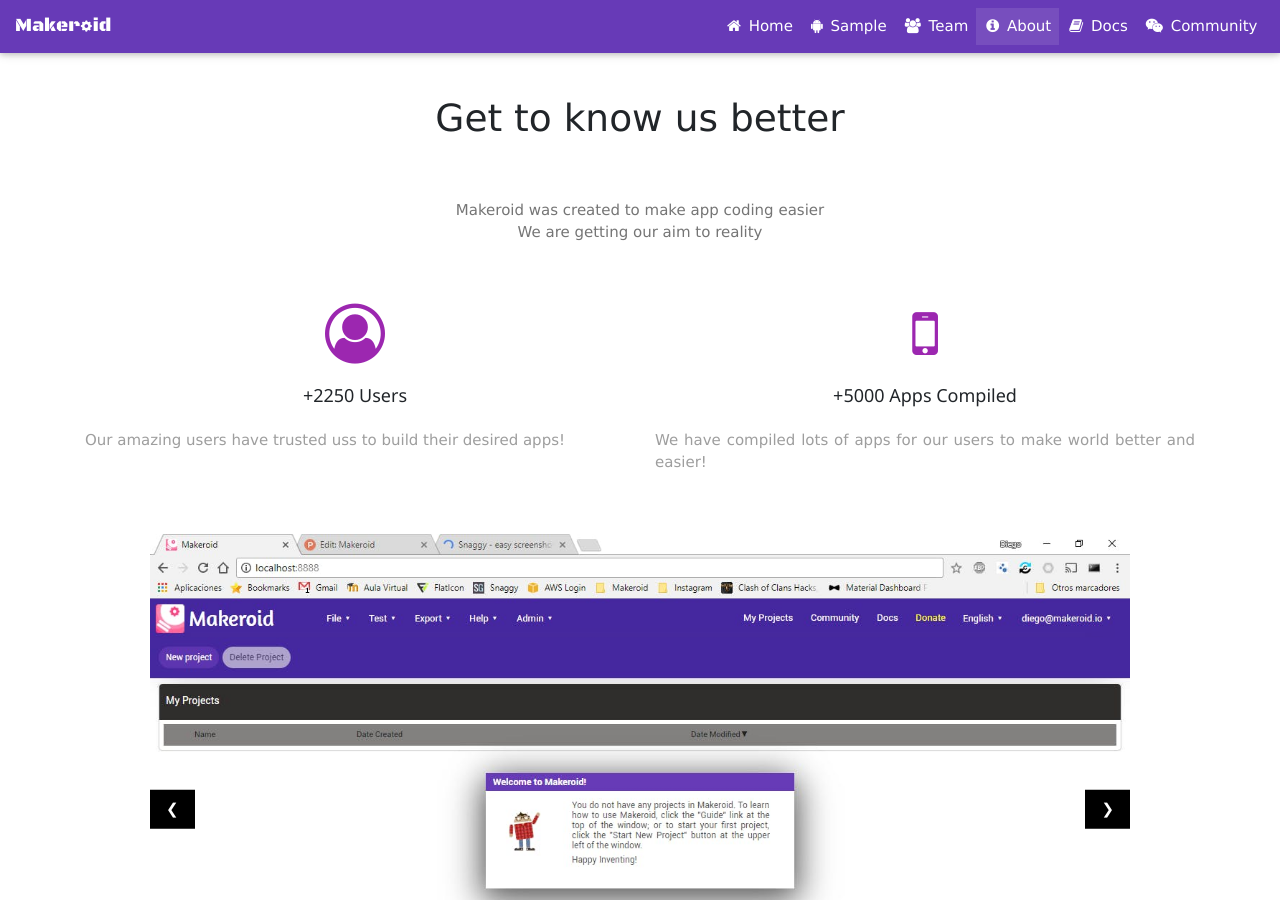
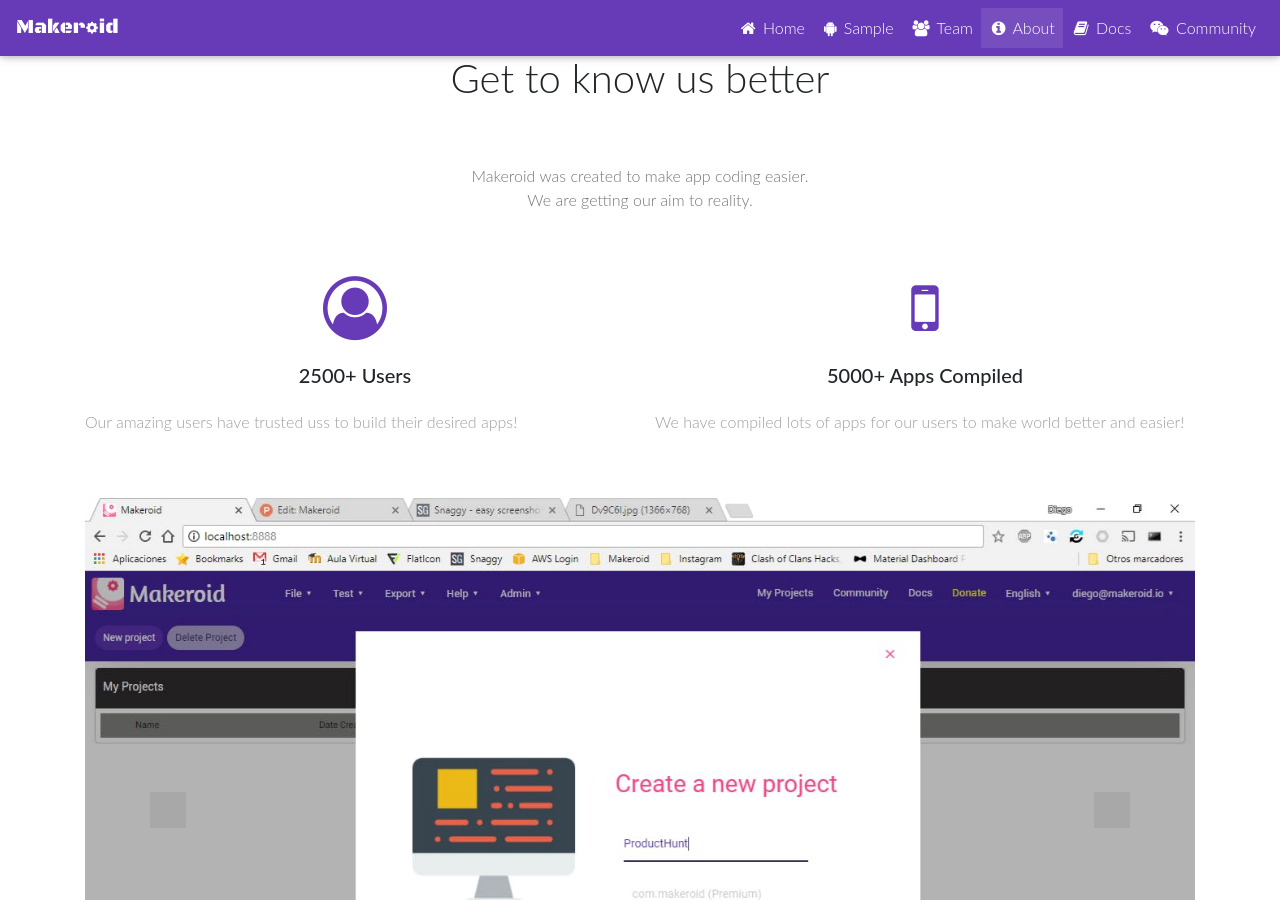
Before and after one commit to Kodular/kodular.github.io, a Jekyll site: the page built from about.html, in a window 1280 px wide and 900 px high. Built offline with Jekyll 4.4.1, drawn with Linux system fonts in a browser that asks for light colours; nearby versions of some CDN libraries; grey boxes are pictures that could not be loaded.

Commit message:
Update about.html

```diff
--- a/about.html
+++ b/about.html
@@ -3,64 +3,83 @@
 title: About | Makeroid
 ---
 
-<link rel="stylesheet" href="https://www.w3schools.com/w3css/4/w3.css">
 <section class="section feature-box">
-    <br><br>
-    <!--Section heading-->
-    <h2 class="section-heading h1 pt-4">Get to know us better</h2>
-    <!--Section description-->
-    <p class="section-description">Makeroid was created to make app coding easier<br>We are getting our aim to reality</p>
+    <div class="container">
+        <!--Section heading-->
+        <h1 class="section-heading pt-4">Get to know us better</h2>
+        <!--Section description-->
+        <p class="section-description">Makeroid was created to make app coding easier.<br>We are getting our aim to reality.</p>
 
-    <div class="container">
         <!--Grid row-->
         <div class="row features-big">
             <!--Grid column-->
             <div class="col-md-6 mb-r">
-                <i class="fa fa-user-circle-o purple-text"></i>
-                <h5 class="feature-title">+2250 Users</h5>
+                <i class="fa fa-user-circle-o deep-purple-text"></i>
+                <h5 class="feature-title">2500+ Users</h5>
                 <p class="grey-text">Our amazing users have trusted uss to build their desired apps!</p>
             </div>
             <!--Grid column-->
             <!--Grid column-->
             <div class="col-md-6 mb-r">
-                <i class="fa fa-mobile purple-text"></i>
-                <h5 class="feature-title">+5000 Apps Compiled</h5>
+                <i class="fa fa-mobile deep-purple-text"></i>
+                <h5 class="feature-title">5000+ Apps Compiled</h5>
                 <p class="grey-text">We have compiled lots of apps for our users to make world better and easier!</p>
             </div>
             <!--Grid column-->
         </div>
         <!--Grid row-->
 
-        <!--Grid row-->
-        <div class="row" id="gallery">
-            <!--Grid column-->
-            <div class="col-md-12 mb-r">
-                <div class="w3-content w3-display-container">
-                  <img class="mySlides" src="/assets/images/screenshot1.jpg" style="width:100%">
-                  <img class="mySlides" src="/assets/images/screenshot2.jpg" style="width:100%">
-                  <img class="mySlides" src="/assets/images/screenshot3.jpg" style="width:100%">
-                  <img class="mySlides" src="/assets/images/screenshot4.jpg" style="width:100%">
-                  <img class="mySlides" src="/assets/images/screenshot5.jpg" style="width:100%">
-
-                  <button class="w3-button w3-black w3-display-left" onclick="plusDivs(-1)">&#10094;</button>
-                  <button class="w3-button w3-black w3-display-right" onclick="plusDivs(1)">&#10095;</button>
+        <!--Carousel Wrapper-->
+        <div id="gallery" class="carousel slide carousel-fade" data-ride="carousel">
+            <!--Indicators-->
+            <ol class="carousel-indicators">
+                <li data-target="#gallery" data-slide-to="0" class="active"></li>
+                <li data-target="#gallery" data-slide-to="1"></li>
+                <li data-target="#gallery" data-slide-to="2"></li>
+                <li data-target="#gallery" data-slide-to="3"></li>
+                <li data-target="#gallery" data-slide-to="4"></li>
+            </ol>
+            <!--/.Indicators-->
+            <!--Slides-->
+            <div class="carousel-inner" role="listbox">
+                <!--First slide-->
+                <div class="carousel-item active">
+                    <img class="d-block w-100" src="/assets/images/screenshot1.jpg" alt="First slide">
                 </div>
-                <script>
-                    var slideIndex = 1;
-                    showDivs(slideIndex);
-                    function plusDivs(n) {showDivs(slideIndex += n);}
-                    function showDivs(n) {
-                      var i;
-                      var x = document.getElementsByClassName("mySlides");
-                      if (n > x.length) {slideIndex = 1}
-                      if (n < 1) {slideIndex = x.length}
-                      for (i = 0; i < x.length; i++) {x[i].style.display = "none";}
-                      x[slideIndex-1].style.display = "block";
-                    }
-            </script>
+                <!--/First slide-->
+                <!--Second slide-->
+                <div class="carousel-item">
+                    <img class="d-block w-100" src="/assets/images/screenshot2.jpg" alt="Second slide">
+                </div>
+                <!--/Second slide-->
+                <!--Third slide-->
+                <div class="carousel-item">
+                    <img class="d-block w-100" src="/assets/images/screenshot3.jpg" alt="Third slide">
+                </div>
+                <!--/Third slide-->
+                <!--Fourth slide-->
+                <div class="carousel-item">
+                    <img class="d-block w-100" src="/assets/images/screenshot4.jpg" alt="Fourth slide">
+                </div>
+                <!--/Fourth slide-->
+                <!--Fifth slide-->
+                <div class="carousel-item">
+                    <img class="d-block w-100" src="/assets/images/screenshot5.jpg" alt="Fifth slide">
+                </div>
+                <!--/Fifth slide-->
             </div>
-            <!--Grid column-->
+            <!--/.Slides-->
+            <!--Controls-->
+            <a class="carousel-control-prev" href="#gallery" role="button" data-slide="prev">
+                <span class="carousel-control-prev-icon" aria-hidden="true"></span>
+                <span class="sr-only">Previous</span>
+            </a>
+            <a class="carousel-control-next" href="#gallery" role="button" data-slide="next">
+                <span class="carousel-control-next-icon" aria-hidden="true"></span>
+                <span class="sr-only">Next</span>
+            </a>
+            <!--/.Controls-->
         </div>
-        <!--Grid row-->
+        <!--/.Carousel Wrapper-->
     </div>
 </section>
```
